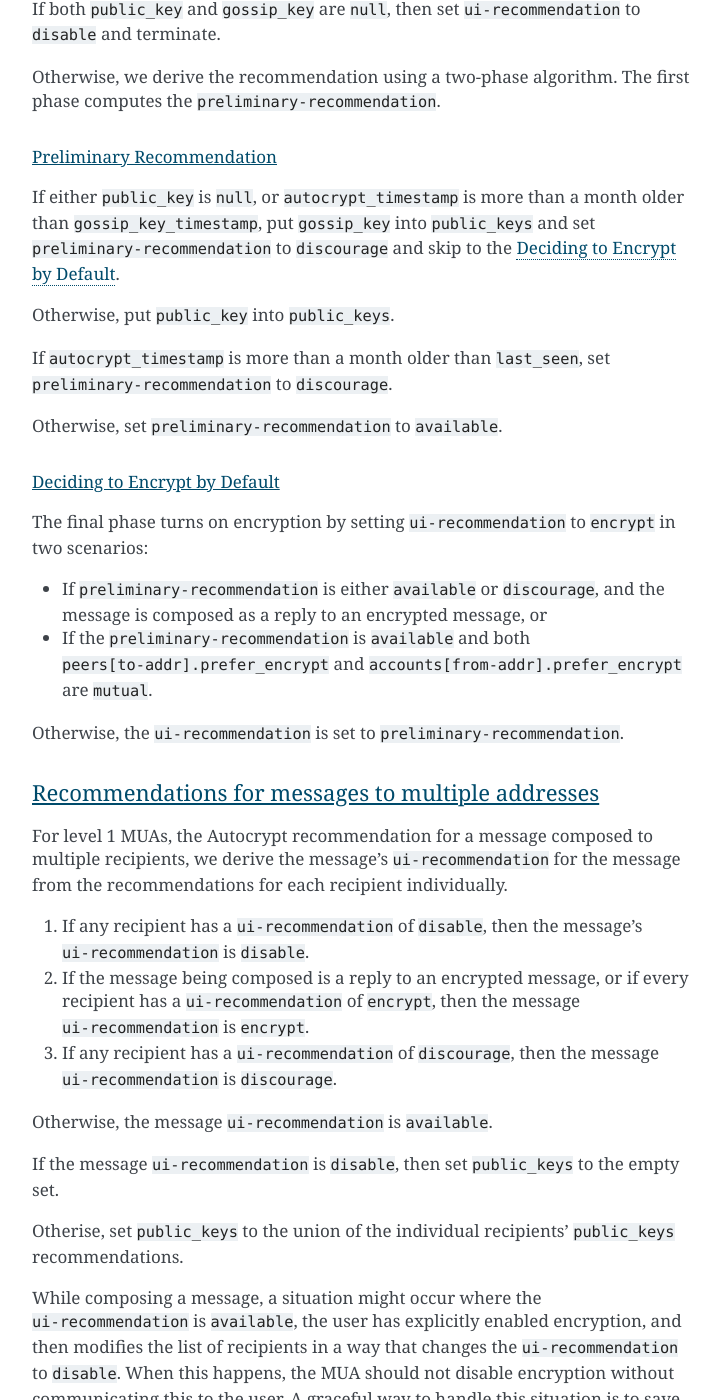
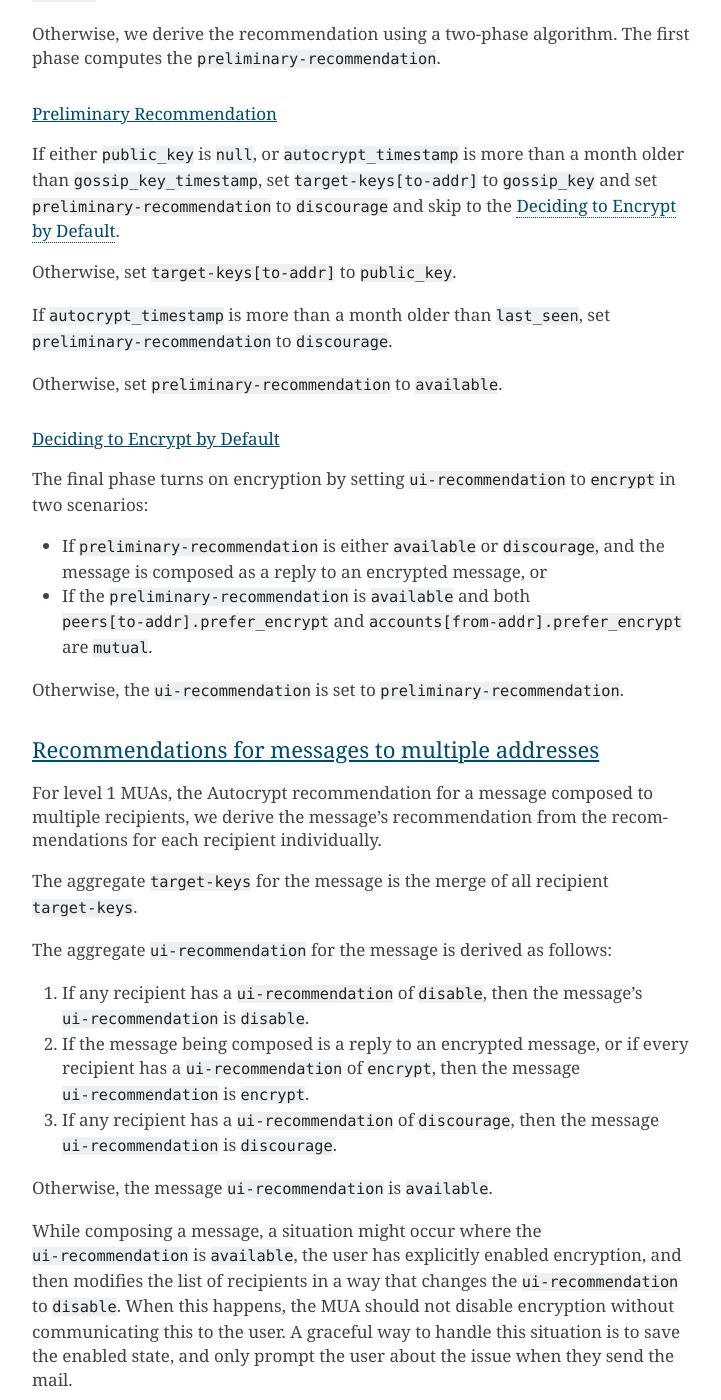
Before and after one commit to autocrypt/autocrypt, a Sphinx documentation site: the page built from doc/level1.rst, in a window 1280 px wide and 1400 px high, scrolled down 9717 px. Shown: the whole window, without its empty margins (388-1109 px from the left). Built offline with Sphinx 7.4.7, drawn with Linux system fonts in a browser that asks for light colours; some of the changed text lies outside the part shown.

Commit message:
change public_keys to target-keys, and treat it as a map.
We also return a map even when the ui-recommendation is disable, to
make debugging and UI visualization to the user easier to do.

This clarification is in response to feedback from @azul.

```diff
--- a/doc/level1.rst
+++ b/doc/level1.rst
@@ -397,7 +397,7 @@ The output of the Autocrypt recommendation algorithm has two elements:
 
  * ``ui-recommendation``: a single state recommending the state of the
    encryption user interface, described below.
- * ``public_keys``: a set of keys to encrypt to (which may be empty).
+ * ``target-keys``: a map of recipient addresses to public keys.
 
 ``ui-recommendation`` can take four possible values:
 
@@ -424,8 +424,6 @@ The Autocrypt recommendation for a message composed to a single
 recipient with the e-mail address ``to-addr`` depends primarily on the
 value stored in :ref:`peers[to-addr] <peers>`.
 
-``public_keys`` starts as the empty set.
-
 Determine if encryption is possible
 ___________________________________
 
@@ -447,12 +445,12 @@ Preliminary Recommendation
 __________________________
 
 If either ``public_key`` is ``null``, or ``autocrypt_timestamp`` is
-more than a month older than ``gossip_key_timestamp``, put
-``gossip_key`` into ``public_keys`` and set
+more than a month older than ``gossip_key_timestamp``, set
+``target-keys[to-addr]`` to ``gossip_key`` and set
 ``preliminary-recommendation`` to ``discourage`` and skip to the
 :ref:`final-recommendation-phase`.
 
-Otherwise, put ``public_key`` into ``public_keys``.
+Otherwise, set ``target-keys[to-addr]`` to ``public_key``.
 
 If ``autocrypt_timestamp`` is more than a month older than
 ``last_seen``, set ``preliminary-recommendation`` to ``discourage``.
@@ -482,9 +480,14 @@ Recommendations for messages to multiple addresses
 ~~~~~~~~~~~~~~~~~~~~~~~~~~~~~~~~~~~~~~~~~~~~~~~~~~
 
 For level 1 MUAs, the Autocrypt recommendation for a message composed
-to multiple recipients, we derive the message's ``ui-recommendation``
-for the message from the recommendations for each recipient
-individually.
+to multiple recipients, we derive the message's recommendation from
+the recommendations for each recipient individually.
+
+The aggregate ``target-keys`` for the message is the merge of all
+recipient ``target-keys``.
+
+The aggregate ``ui-recommendation`` for the message is derived as
+follows:
 
 1. If any recipient has a ``ui-recommendation`` of ``disable``, then
    the message's ``ui-recommendation`` is ``disable``.
@@ -495,12 +498,6 @@ individually.
    then the message ``ui-recommendation`` is ``discourage``.
 
 Otherwise, the message ``ui-recommendation`` is ``available``.
-
-If the message ``ui-recommendation`` is ``disable``, then set
-``public_keys`` to the empty set.
-
-Otherise, set ``public_keys`` to the union of the individual
-recipients' ``public_keys`` recommendations.
 
 While composing a message, a situation might occur where the
 ``ui-recommendation`` is ``available``, the user has explicitly
```
